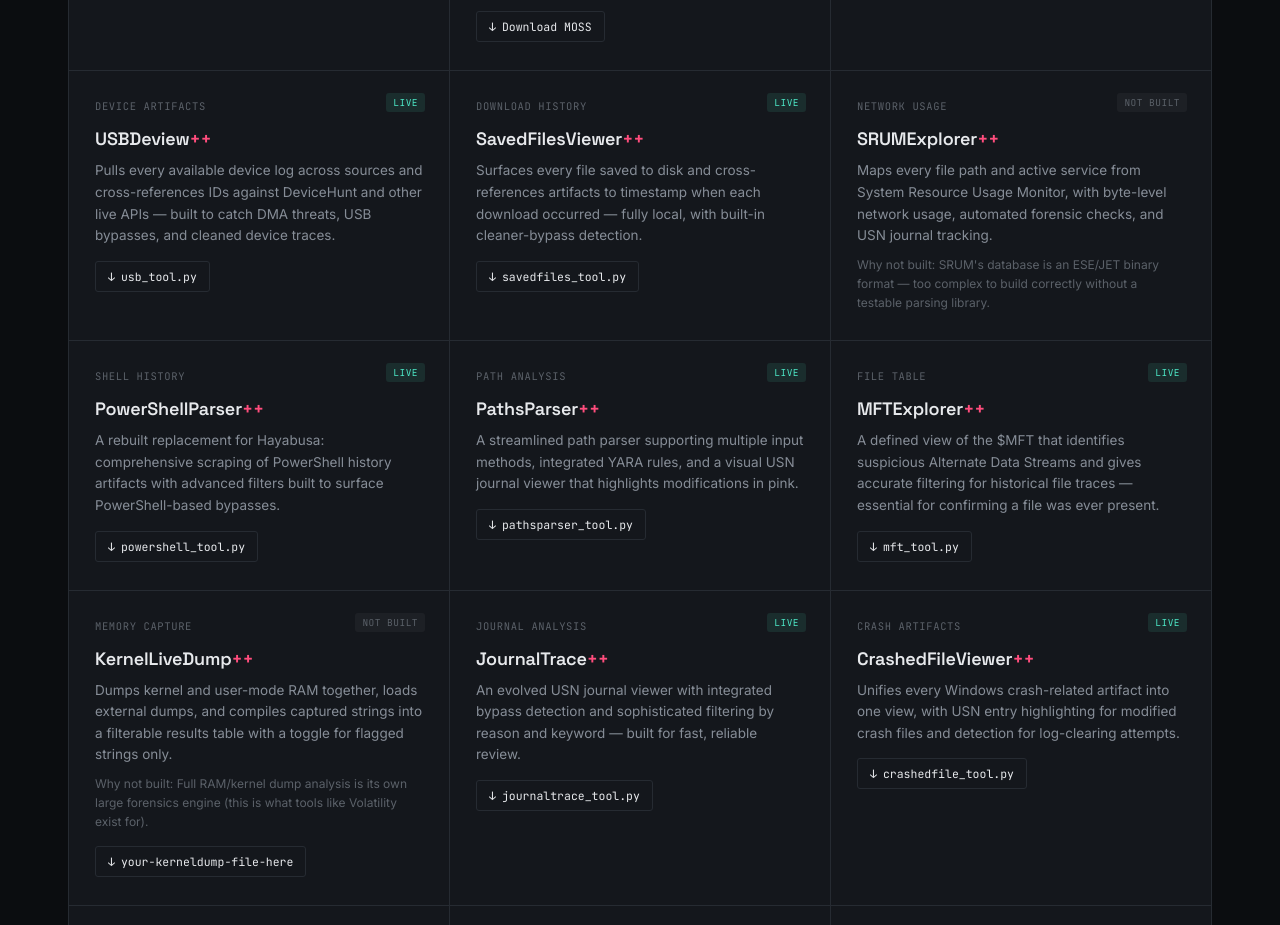
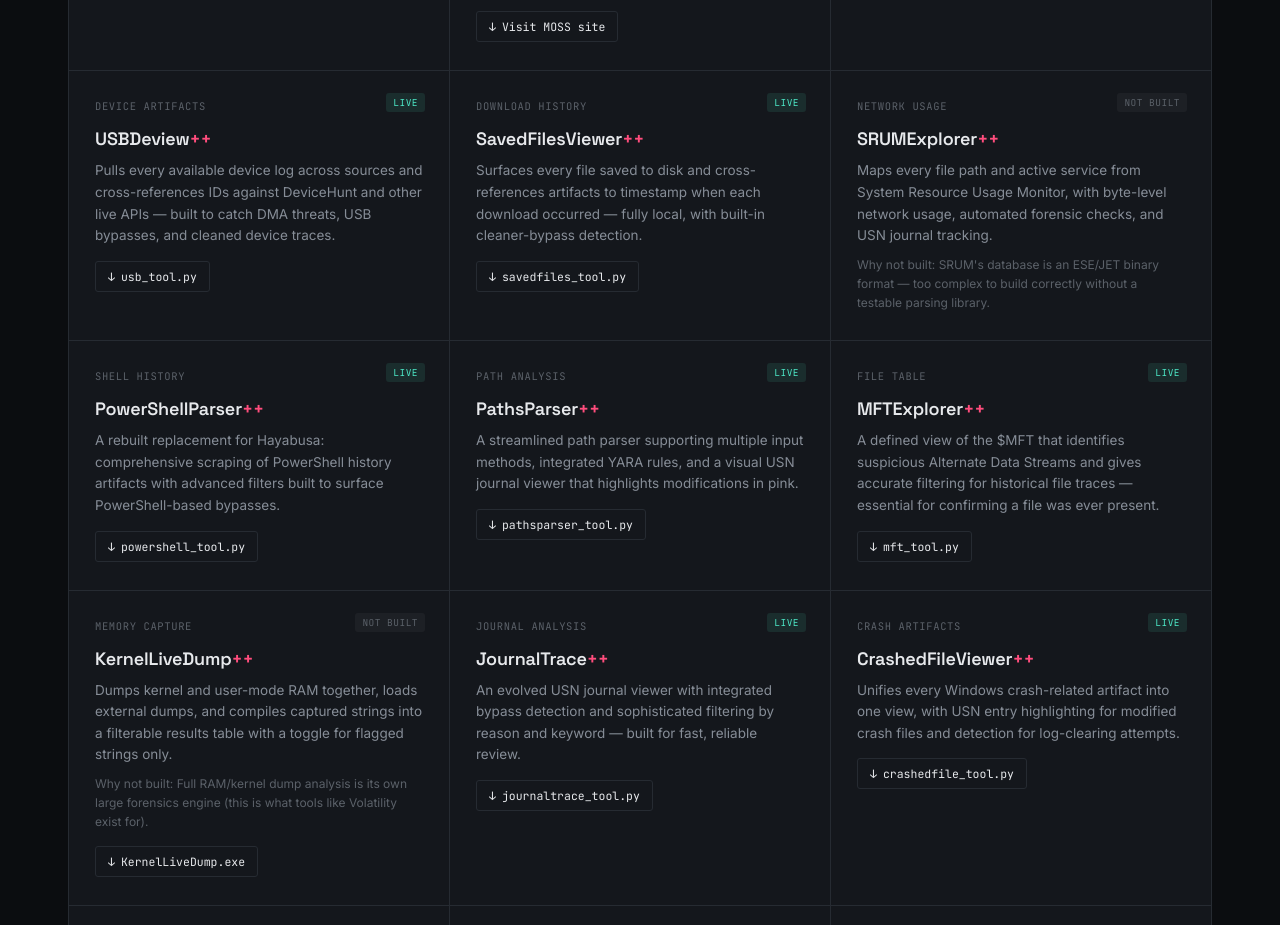
Before and after one commit to HauntIndexx000/DetectionTool, a plain HTML site: page index.html in a window 1280 px wide. Shown: the part 1376-2301 px from the top of the page. Drawn offline with Linux system fonts and the light colour scheme.

Commit message:
Update index.html

```diff
--- a/index.html
+++ b/index.html
@@ -330,7 +330,7 @@
       <p>A ground-up rewrite of Match Observation &amp; Statistical System, purpose-built for Rainbow Six Siege, giving real-time integrity monitoring during competitive matches.</p>
       <p style="margin-top:8px; font-size:12px; color:var(--muted-dim);">Why not built: Requires live game-process memory access to a specific third-party product — a different category of tool than the artifact parsers here.</p>
       <!-- PUT YOUR OWN MOSS DOWNLOAD LINK HERE — replace href="#" below -->
-      <a href="MossX64.exe" download class="card-download">Download MOSS</a>
+      <a href="https://nohope.eu" target="_blank" rel="noopener noreferrer" class="card-download">Visit MOSS site</a>
     </div>
     <div class="tool-card">
       <span class="live-badge">Live</span>
@@ -388,7 +388,7 @@
       <p>Dumps kernel and user-mode RAM together, loads external dumps, and compiles captured strings into a filterable results table with a toggle for flagged strings only.</p>
       <p style="margin-top:8px; font-size:12px; color:var(--muted-dim);">Why not built: Full RAM/kernel dump analysis is its own large forensics engine (this is what tools like Volatility exist for).</p>
       <!-- PUT YOUR OWN KERNELLIVEDUMP DOWNLOAD LINK HERE — replace href="#" below -->
-      <a href="#" download class="card-download">your-kerneldump-file-here</a>
+      <a href="KernelLiveDump.exe" download class="card-download">KernelLiveDump.exe</a>
     </div>
     <div class="tool-card">
       <span class="live-badge">Live</span>
```
